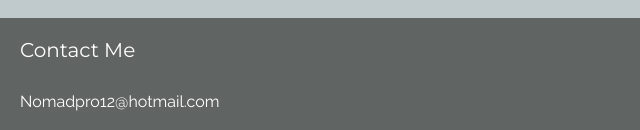
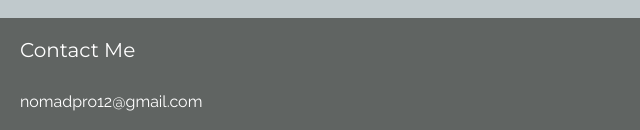
Before and after one commit to Nomadpro12/Nomadpro12.github.io, a plain HTML site: page index.html in a window 1280 px wide. Shown: the part 991-1121 px from the top of the page, 0-640 px from the left. Drawn offline with nearby package versions, Linux system fonts and the light colour scheme.

Commit message:
Changed Email

```diff
--- a/index.html
+++ b/index.html
@@ -75,6 +75,6 @@
 </body>
 <footer>
         <h5 class="customfont footerpadding">Contact Me</h5>
-        <p class="customfont2 footerpadding">Nomadpro12@hotmail.com</p>
+        <p class="customfont2 footerpadding">nomadpro12@gmail.com</p>
     </footer>
 </html>
```
Also changed, not shown: subpages/animation.html (+1 -1 lines), subpages/art.html (+1 -1 lines), subpages/cv.html (+1 -1 lines), subpages/mockups.html (+1 -1 lines).
